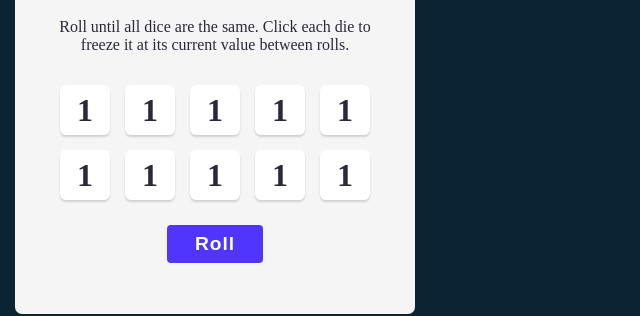
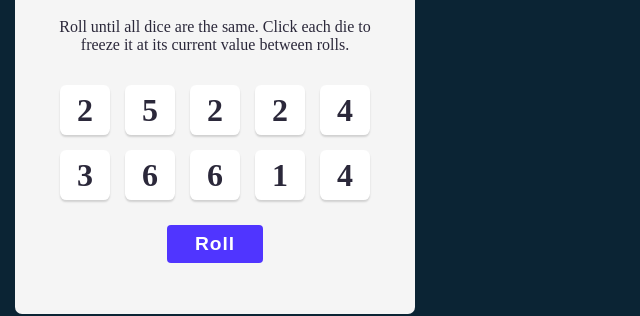
Before and after one commit to diegoram23/tenzies-game, a React (Vite) app: page / in a window 1280 px wide. Shown: the part 149-465 px from the top of the page, without its empty margins (0-640 px from the left). Built offline with nearby package versions, Linux system fonts and the light colour scheme.

Commit message:
Initial functions added(generate random dice)

```diff
--- a/src/App.jsx
+++ b/src/App.jsx
@@ -1,7 +1,34 @@
 import React from 'react'
 import Die from './Die'
+import {nanoid} from 'nanoid'
 
 export default function App() {
+  const [dice, setDice] = React.useState(allNewDice())
+
+//----------------Generates an array of 10 random dice numbers--------------//
+  function allNewDice() {
+    const diceArray = []
+    for (let i = 0; i < 10; i++) {
+      //------Object is pushed into diceArray with values representing each die-----//
+      diceArray.push({
+        value: Math.floor(Math.random() * 6 + 1),
+        isHeld: false,
+        id: nanoid()
+      })
+    }
+    return diceArray
+  }
+
+//----------------Maps over each array element--------------//
+  const diceElements = dice.map(die => {
+    return <Die key={die.id}  value={die.value} />
+  })
+
+//----------------Generates a *NEW* array of 10 random dice numbers--------------//
+function rollDice(){
+  setDice(allNewDice())
+}
+
 
   return (
     <main>
@@ -10,18 +37,9 @@ export default function App() {
         its current value between rolls.
       </p>
       <div className='dice--container'>
-        <Die value="1" />
-        <Die value="1" />
-        <Die value="1" />
-        <Die value="1" />
-        <Die value="1" />
-        <Die value="1" />
-        <Die value="1" />
-        <Die value="1" />
-        <Die value="1" />
-        <Die value="1" />
+        {diceElements}
       </div>
-      <button>Roll</button>
+      <button onClick={rollDice}>Roll</button>
     </main>
   )
 }
```
